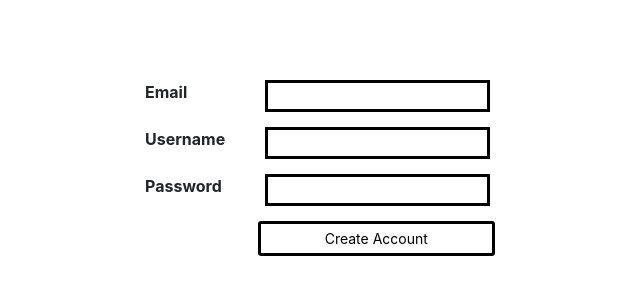
After one commit to ahou8288/website-javascript-idle, a Django app: page /idle_app/sign_up in a window 1280 px wide. The commit adds this page. Shown: the top 300 px of the page, without its empty margins (240-880 px from the left). Run offline with Django 3.2, Linux system fonts and the light colour scheme; some libraries are stand-ins or nearby versions.

Commit message:
add sign up page template

```diff
--- /dev/null
+++ b/dual_idle/idle_app/static/idle_app/css/sign_up.css
@@ -0,0 +1,10 @@
+input {
+    border: solid !important;
+    border-color: #000;
+    margin-bottom: 15px;
+}
+button {
+    border: solid !important;
+    border-color: #000;
+    background-color: white;
+}
--- a/dual_idle/idle_app/templates/login.html
+++ b/dual_idle/idle_app/templates/login.html
@@ -39,7 +39,7 @@
             <div class="row">
                 <div class="col-md-12">
                     <label id="signup_label" class="col-md-3"><strong>New User</strong></label>
-                    <button type="button" id="signup" class="btn btn-default btn-sm col-md-3">Sign Up</button>
+                    <button type="button" id="sign_up" class="btn btn-default btn-sm col-md-3">Sign Up</button>
                 </div>
             </div>
         </div>
--- /dev/null
+++ b/dual_idle/idle_app/templates/sign_up.html
@@ -0,0 +1,44 @@
+<!DOCTYPE html>
+<html lang="en">
+<head>
+    <meta charset="UTF-8">
+    <title>Sign Up</title>
+    {% load static %}
+    <link rel="stylesheet" type="text/css" href="{% static 'idle_app/css/bootstrap.min.css' %}" />
+    <link rel="stylesheet" type="text/css" href="{% static 'idle_app/css/font-awesome/css/font-awesome.min.css' %}" />
+    <link rel="stylesheet" type="text/css" href="{% static 'idle_app/css/sign_up.css' %}" />
+
+</head>
+<body>
+{% block body %}
+<div style="height:10vh;"></div>
+<div class="container">
+    <div class="row">
+        <div class="col-md-3"></div>
+        <div class="col-md-6">
+            <form id="sign_up_form">
+                <div class="form-group">
+                    <div class="input-group input-group-lg">
+                        <label id="email_label" class="col-md-3"><strong>Email</strong></label>
+                        <input type="email" id="email" class="input-group-lg col-md-5" value="">
+                    </div>
+                    <div class="input-group input-group-lg">
+                        <label id="username_label" class="col-md-3"><strong>Username</strong></label>
+                        <input type="text" id="username" class="input-group-lg col-md-5" value="">
+                    </div>
+                    <div class="input-group input-group-lg">
+                        <label id="password_label" class="col-md-3"><strong>Password</strong></label>
+                        <input type="password" id="password" class="input-group-lg col-md-5" value="">
+                    </div>
+                    <div class="row">
+                        <div class="col-md-3"></div>
+                        <button type="submit" id="sign_up_button" class="btn btn-default btn-sm col-md-5">Create Account</button>
+                    </div>
+                </div>
+            </form>
+        </div>
+    </div>
+</div>
+{% endblock %}
+</body>
+</html>
--- a/dual_idle/idle_app/urls.py
+++ b/dual_idle/idle_app/urls.py
@@ -6,4 +6,5 @@ urlpatterns = [
     url(r'^$', views.index, name='index'),
     url(r'landing', views.landing, name='landing'),
     url(r'login', views.login, name='login'),
+    url(r'sign_up', views.sign_up, name='sign_up'),
 ]
--- a/dual_idle/idle_app/views.py
+++ b/dual_idle/idle_app/views.py
@@ -10,8 +10,13 @@ def index(request):
 
 def landing(request):
     return render(request, 'landing.html', {
-        "default_linking_code": "d8cd98f00b204e9"})
+        "default_linking_code": "d8cd98f00b204e9"}
+                  )
 
 def login(request):
     return render(request, 'login.html',
                   )
+
+def sign_up(request):
+    return render(request, 'sign_up.html',
+                  )
```
